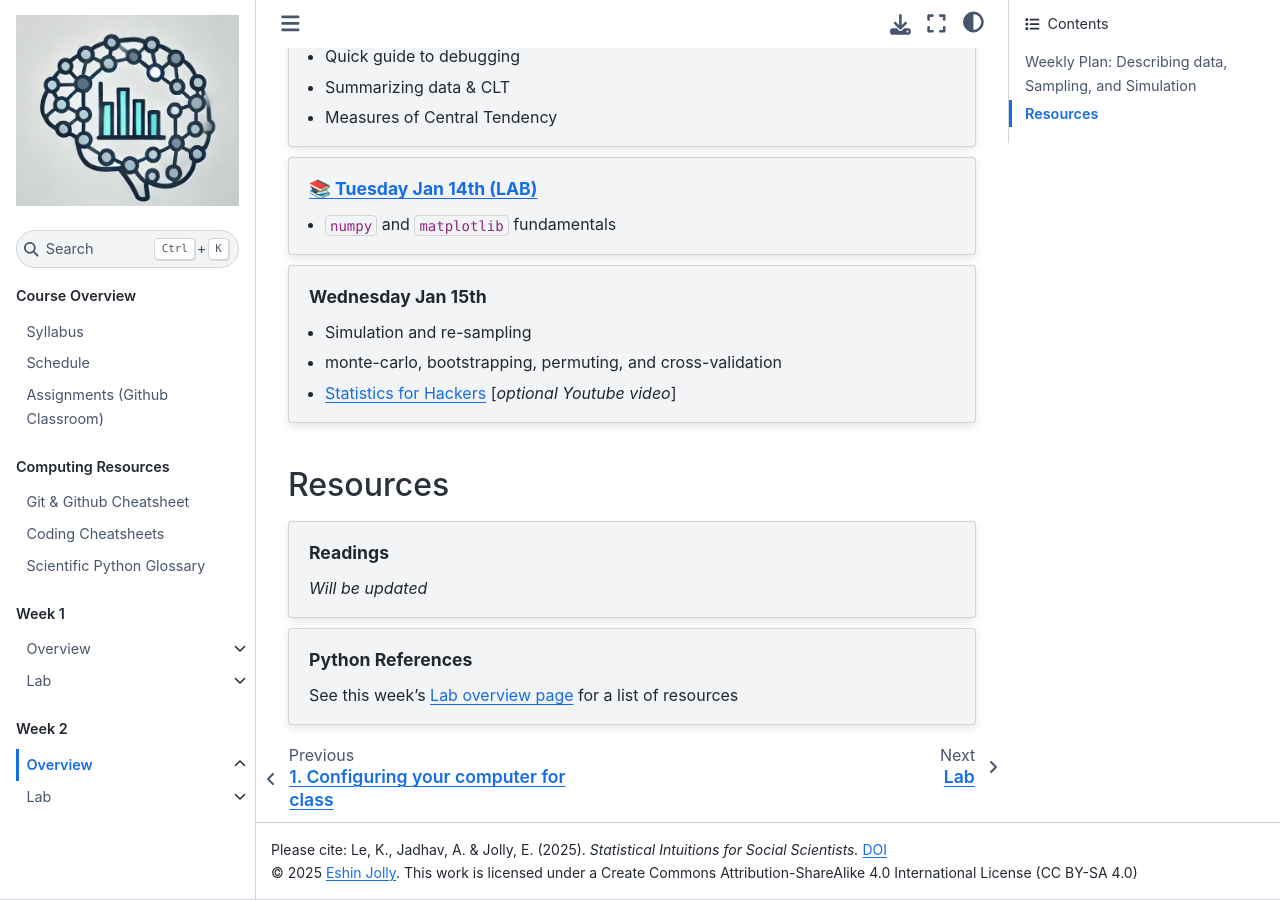
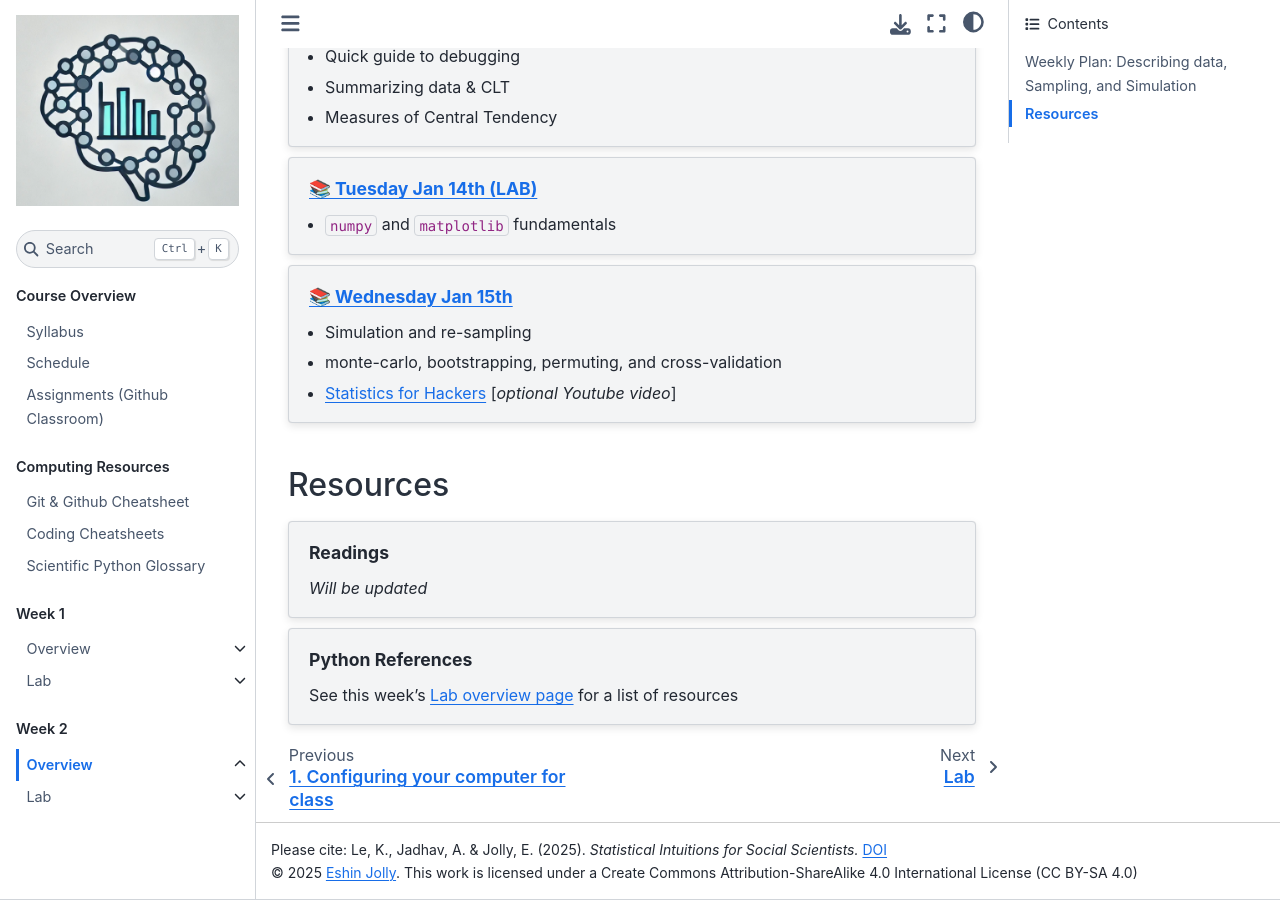
Before and after one commit to psyc201b/PSYC-201B, a Jupyter Book: the page built from lectures/wk2/overview.md, in a window 1280 px wide and 900 px high, scrolled down 765 px. Built offline with Jupyter Book 1.0.4 settings and Sphinx 7.4.7 and the Sphinx Book theme 1.1.4, drawn with Linux system fonts in a browser that asks for light colours; pages that are not in the unit, such as notebooks, are missing from menus.

Commit message:
wk2 lec2

````diff
--- a/lectures/wk2/overview.md
+++ b/lectures/wk2/overview.md
@@ -25,7 +25,7 @@ Due: **Tues, Jan 21** (before lab)
 - `numpy` and `matplotlib` fundamentals
 ```
 
-```{topic} Wednesday Jan 15th
+```{topic} [📚 Wednesday Jan 15th](https://classroom.github.com/a/CVCgMVNQ)
 - Simulation and re-sampling
 - monte-carlo, bootstrapping, permuting, and cross-validation
 - [Statistics for Hackers](https://www.youtube.com/watch?v=Iq9DzN6mvYA) [*optional Youtube video*]
````
Also changed, not shown: 3 other files.
